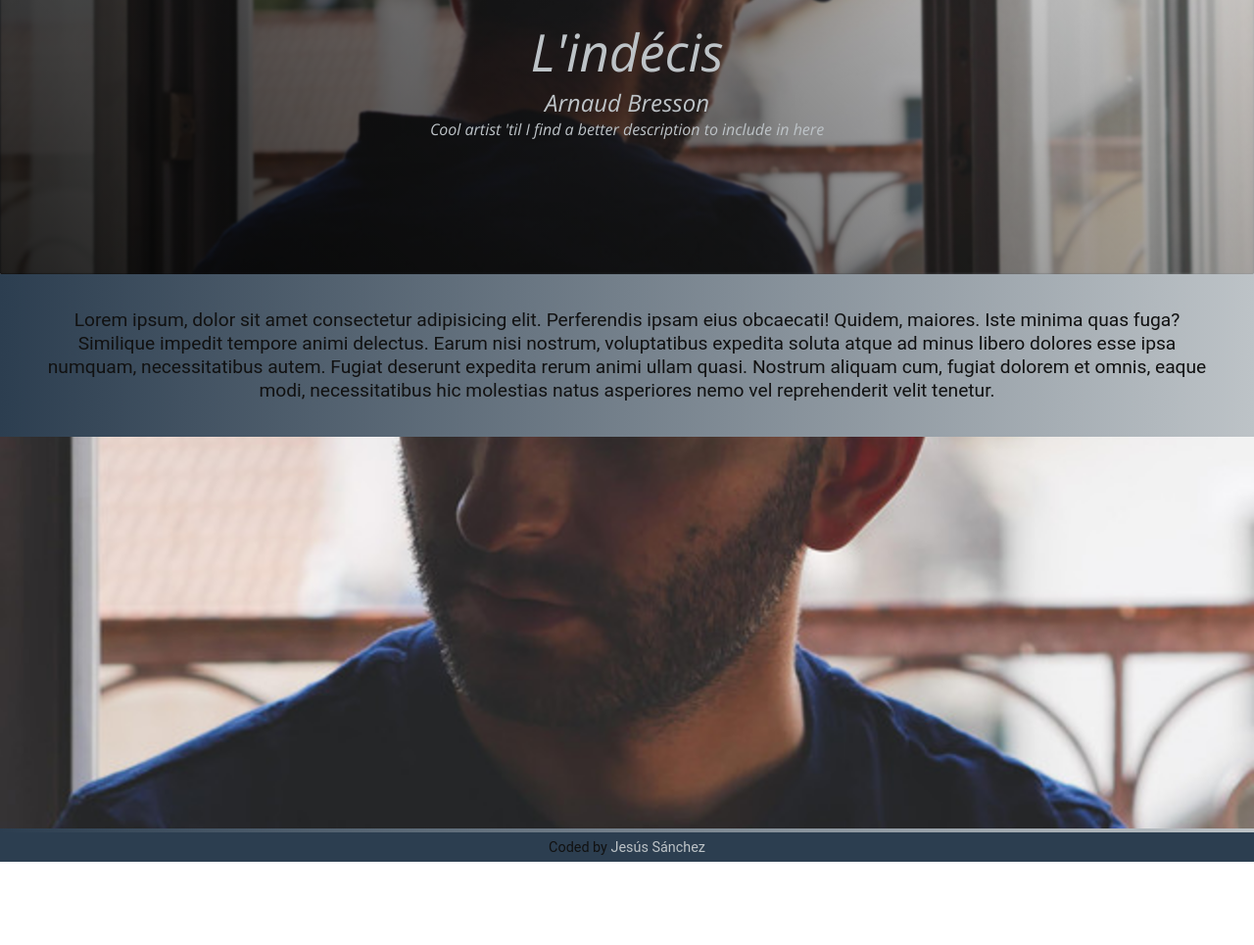
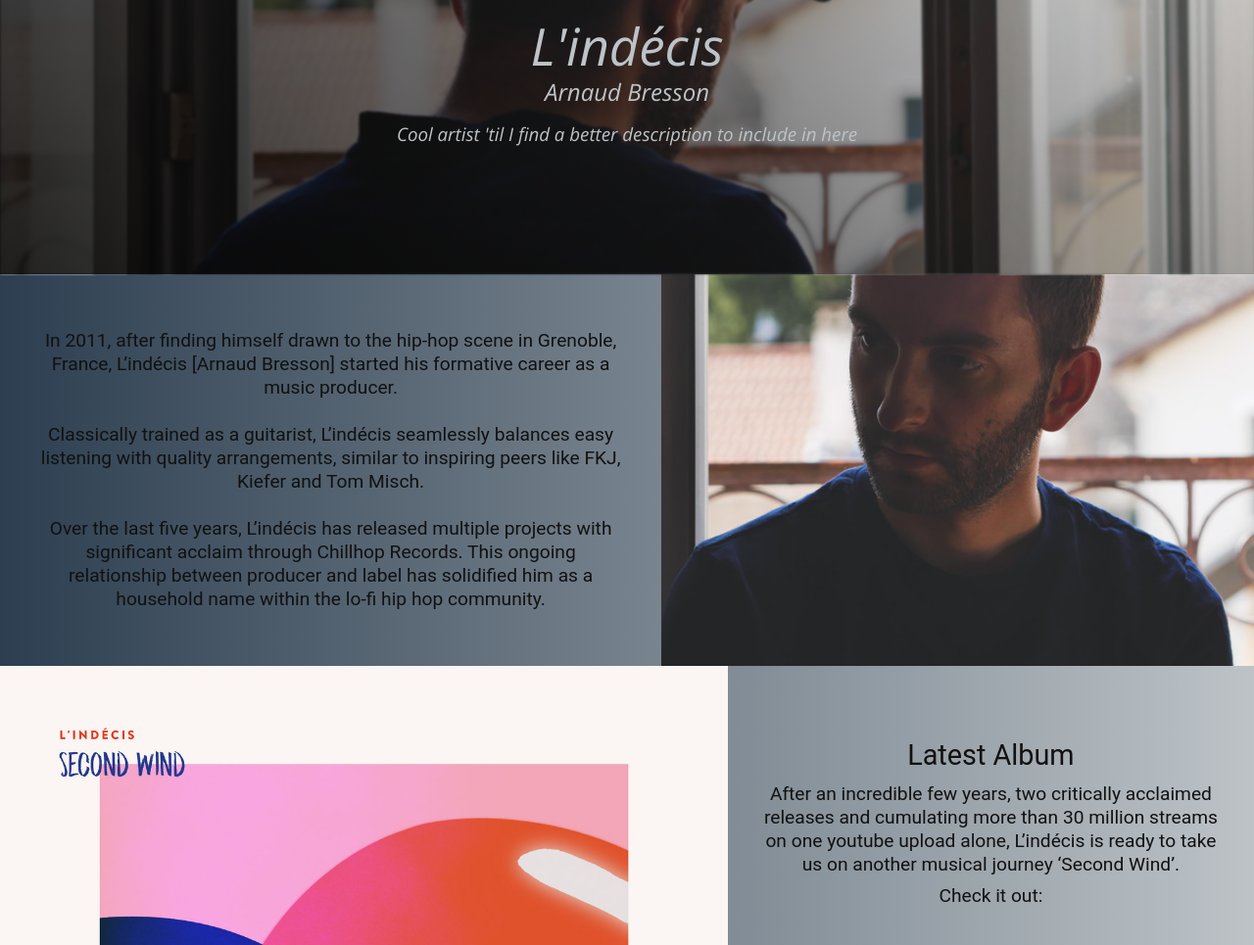
Before and after one commit to Gsus/L-indecis-tribute, a plain HTML site: page index.html in a window 1280 px wide. Shown: the part 120-1085 px from the top of the page at 98% size. Before the commit the page ends 1000 px from the top, so only its background shows below. Drawn offline with nearby package versions, Linux system fonts and the light colour scheme.

Commit message:
Added content and styled it (> tablet size too); almost done

```diff
--- a/index.html
+++ b/index.html
@@ -10,10 +10,12 @@
       href="https://fonts.googleapis.com/css2?family=Open+Sans:ital,wght@0,400;1,300&display=swap"
       rel="stylesheet"
     />
+    <!-- <script src="https://cdnjs.cloudflare.com/ajax/libs/font-awesome/5.13.1/js/all.min.js" integrity="sha512-M+hXwltZ3+0nFQJiVke7pqXY7VdtWW2jVG31zrml+eteTP7im25FdwtLhIBTWkaHRQyPrhO2uy8glLMHZzhFog==" crossorigin="anonymous"></script> -->
   </head>
 
   <body>
     <main id="main">
+      <!-- Main image -->
       <section id="img-div">
         <img
           id="image"
@@ -23,52 +25,109 @@
         <div class="after">
           <h1 id="title">L'indécis</h1>
           <div id="img-caption">
-            <p>Arnaud Bresson</p>
-            <p>
+            <h2>Arnaud Bresson</h2>
+            <h3>
               Cool artist 'til I find a better description to include in here
-            </p>
+            </h3>
           </div>
         </div>
       </section>
 
+      <!-- Tribute info / Small bio -->
       <section id="tribute-info">
         <aside>
-          <figure>
-            <img
-              src="./img/L'indécis-front.jpeg"
-              alt="L'indécis photo from the front"
-            />
-          </figure>
+          <img
+            src="./img/L'indécis-front.jpeg"
+            alt="L'indécis photo from the front"
+          />
         </aside>
-        <div>
+
+        <div class="block-of-text">
           <p>
-            Lorem ipsum, dolor sit amet consectetur adipisicing elit.
-            Perferendis ipsam eius obcaecati! Quidem, maiores. Iste minima quas
-            fuga? Similique impedit tempore animi delectus. Earum nisi nostrum,
-            voluptatibus expedita soluta atque ad minus libero dolores esse ipsa
-            numquam, necessitatibus autem. Fugiat deserunt expedita rerum animi
-            ullam quasi. Nostrum aliquam cum, fugiat dolorem et omnis, eaque
-            modi, necessitatibus hic molestias natus asperiores nemo vel
-            reprehenderit velit tenetur.
+            In 2011, after finding himself drawn to the hip-hop scene in
+            Grenoble, France, L’indécis [Arnaud Bresson] started his formative
+            career as a music producer. <br /><br />
+            Classically trained as a guitarist, L’indécis seamlessly balances
+            easy listening with quality arrangements, similar to inspiring peers
+            like FKJ, Kiefer and Tom Misch. <br /><br />
+            Over the last five years, L’indécis has released multiple projects
+            with significant acclaim through Chillhop Records. This ongoing
+            relationship between producer and label has solidified him as a
+            household name within the lo-fi hip hop community.
           </p>
         </div>
       </section>
 
+      <!-- Album -->
+      <section id="album">
+        <div class="block-of-text">
+          <h2>Latest Album</h2>
+
+          <p>
+            After an incredible few years, two critically acclaimed releases and
+            cumulating more than 30 million streams on one youtube upload alone,
+            L’indécis is ready to take us on another musical journey ‘Second
+            Wind’.
+            <br />
+            <span>Check it out:</span>
+          </p>
+        </div>
+
+        <img
+          src="./img/second-wind-album-cover.jpg"
+          alt="'Second Wind' Album Cover"
+        />
+        <iframe
+          src="https://open.spotify.com/embed/album/3yx7NLldcqxw39HoKLPaRG"
+          width="250"
+          height="330"
+          frameborder="0"
+          allowtransparency="true"
+          allow="encrypted-media"
+        ></iframe>
+      </section>
+
+      <!-- <section id="social">
+        <div class="block-of-text">
+          <h2>Follow <span>L'indécis</span> online</h2>
+          <a href="https://www.facebook.com/lindecisbeatmaker/" target="_blank"
+            ><i class="fa fas fa-facebook"></i
+          ></a>
+          <a href="http://" target="_blank"></a>
+          <a href="http://" target="_blank"></a>
+          <a href="http://" target="_blank"></a>
+        </div>
+      </section> -->
+
       <footer>
+        <!-- <p>
+          Management & Booking:
+          <a href="mailto:chelsea@chillhop.com" target="_blank">Mail</a> -
+          <a
+            href="https://lindecis.chillhop.com/"
+            target="_blank"
+            id="tribute-link"
+            >Website</a
+          >
+        </p> -->
         <p>
           Coded by
           <a href="https://gsus.github.io/" target="_blank">Jesús Sánchez</a>
         </p>
       </footer>
+      <!-- Small bio -->
+      <!-- Management & Booking: chelsea@chillhop.comhttps://lindecis.chillhop.com/
+
+ -->
+
       <!-- Latest album -->
-      <!-- <iframe
-        src="https://open.spotify.com/embed/album/3yx7NLldcqxw39HoKLPaRG"
-        width="250"
-        height="330"
-        frameborder="0"
-        allowtransparency="true"
-        allow="encrypted-media"
-      ></iframe> -->
+      <!-- After an incredible few years, two critically acclaimed releases and cumulating more than 30 million streams on one youtube upload alone, L’indécis is ready to take us on another musical journey, ‘Second Wind’.
+
+      L‘indécis, highly sought after multi-instrumentalist, transitions seamlessly between both the melodical worlds of Chillhop’s already established sound and a wide variety of other genres, breezing through an eclectic mix of jazz, hip hop and soul.
+
+      The diversity of artists featured on this new release (Blue Wednesday, Moods, sad toï & more) solidifies the unique and innovative nu-jazz vibe of “Second Wind”, bringing an inspirational, soulful experience to our ears.
+
+      Offering a refreshing, innovative and unique approach to the ever expanding beat-making landscape; accompanied by outstanding artwork and animation courtesy of Daniel Stankler, L’indécis sophomore album is bound to fulfil the needs of his excitedly awaiting fans while simultaneously impressing new listeners by the masses. -->
     </main>
   </body>
 </html>
--- a/style.css
+++ b/style.css
@@ -25,35 +25,18 @@ body {
   color: #111;
 }
 
-a {
-  text-decoration: none;
-  color: var(--secondary);
+.block-of-text {
+  display: flex;
+  align-items: center;
+  font-size: 1.2rem;
+  line-height: 1.5rem;
+  padding: 2.2rem;
+  text-align: center;
 }
 
-/* Main image styling*/
-
-#img-div {
-  position: relative;
-  overflow: hidden;
-  height: 50vh;
-  /* margin-bottom: 0.7rem; */
-}
-
-#img-div #image {
-  width: 100vw;
-  height: 100%;
-  object-fit: cover;
-  object-position: center;
-  filter: blur(0.08rem);
-  border-radius: 0.1rem;
-}
-
-#img-div .after {
+.after {
   /* Overlay */
-  display: flex;
-  flex-direction: column;
-  justify-content: center;
-  align-items: center;
+  content: "";
   position: absolute;
   top: 0;
   left: 0;
@@ -65,11 +48,56 @@ a {
     rgba(0, 0, 0, 0.5),
     rgba(0, 0, 0, 0.05)
   );
+}
+
+h2 {
+  font-weight: normal;
+  text-align: center;
+  margin-bottom: 1rem;
+}
+
+img {
+  height: auto;
+  width: 100vw;
+  object-fit: cover;
+  object-position: center;
+}
+
+a {
+  text-decoration: none;
+  color: var(--secondary);
+}
+
+a:hover {
+  text-decoration-line: underline;
+}
+
+/* Main image styling*/
+
+#img-div {
+  position: relative;
+  /* overflow: hidden; */
+  height: 50vh;
+}
+
+#img-div #image {
+  height: 50vh;
+  filter: blur(0.08rem);
   border-radius: 0.1rem;
 }
 
-#img-div > .after > h1,
-#img-div > .after > #img-caption > p {
+#img-div .after {
+  /* Overlay */
+  display: flex;
+  flex-direction: column;
+  justify-content: center;
+  align-items: center;
+  padding: 0.9rem;
+}
+
+#img-div .after h1,
+#img-div .after #img-caption h2,
+#img-div .after #img-caption h3 {
   font-family: "Open Sans", sans-serif;
   font-style: italic;
   font-weight: 300;
@@ -77,14 +105,16 @@ a {
   color: var(--secondary);
 }
 
-#img-div > .after > h1 {
+#img-div .after h1 {
   font-size: 3.3rem;
 }
 
-#img-div > .after > #img-caption > p {
+#img-div .after #img-caption h2 {
   font-size: 1.5rem;
+  margin-top: -0.3rem;
+  margin-bottom: 0.9rem;
 }
-#img-div > .after > #img-caption > p:last-of-type {
+#img-div .after #img-caption {
   font-size: 1rem;
 }
 
@@ -99,28 +129,40 @@ a {
 
 #tribute-info div {
   order: 1;
-  padding: 2.2rem;
-  /* height: 50vh; */
-}
-
-#tribute-info p {
-  text-align: center;
-  font-size: 1.2rem;
-  line-height: 1.5rem;
 }
 
 #tribute-info aside {
   order: 2;
 }
 
-#tribute-info img {
-  height: 50vh;
-  width: 100vw;
-  object-fit: cover;
-  object-position: center;
+/* ============ */
+
+/* Album section */
+
+#album p span {
+  display: inline-block;
+  margin-top: 0.5rem;
 }
 
-/* ============ */
+#album iframe {
+  height: 50vh;
+  width: 100%;
+  padding: 0.8rem;
+}
+
+#album .block-of-text {
+  flex-direction: column;
+  margin: auto;
+}
+
+/* =========== */
+
+/* Social */
+#social .block-of-text h2 span {
+  color: var(--primary);
+}
+
+/* =========== */
 
 /* Footer */
 
@@ -130,3 +172,60 @@ footer {
   font-size: 0.9rem;
   padding: 0.4rem;
 }
+
+footer p:last-of-type a {
+  text-decoration-line: underline;
+}
+
+/* Tablets */
+
+@media (min-width: 768px) {
+  /* Tribute info */
+
+  #tribute-info {
+    flex-flow: row nowrap;
+    height: 50vh;
+  }
+
+  #tribute-info .block-of-text {
+    flex: 1;
+  }
+
+  #tribute-info aside {
+    flex: 1;
+  }
+
+  #tribute-info aside img {
+    height: 100%;
+    width: 100%;
+  }
+
+  /* ==== */
+
+  /* Album */
+
+  #album {
+    display: grid;
+    grid-template-areas:
+      "acover acover info"
+      "acover acover playlist";
+  }
+
+  #album .block-of-text {
+    grid-area: info;
+  }
+
+  #album iframe {
+    grid-area: playlist;
+    display: block;
+    height: 330px;
+    margin: 0 auto;
+  }
+
+  #album img {
+    height: auto;
+    width: 100%;
+    margin: auto;
+    grid-area: acover;
+  }
+}
```
Also changed, not shown: img/second-wind-album-cover.jpg (added).
